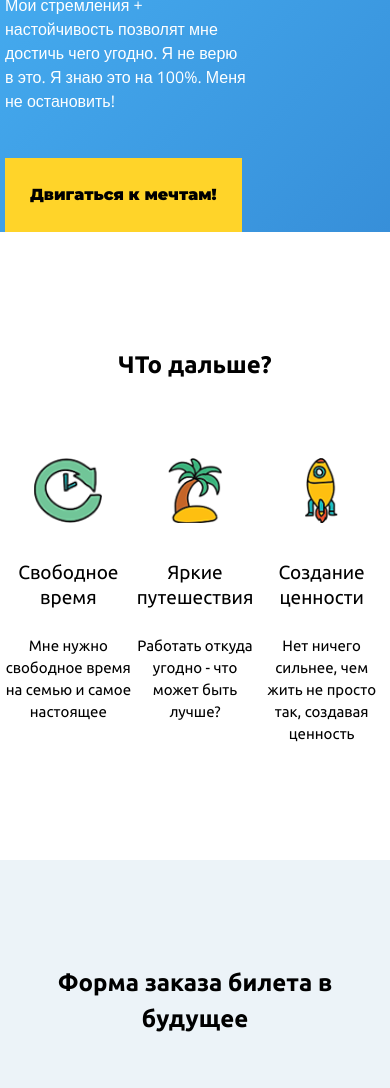
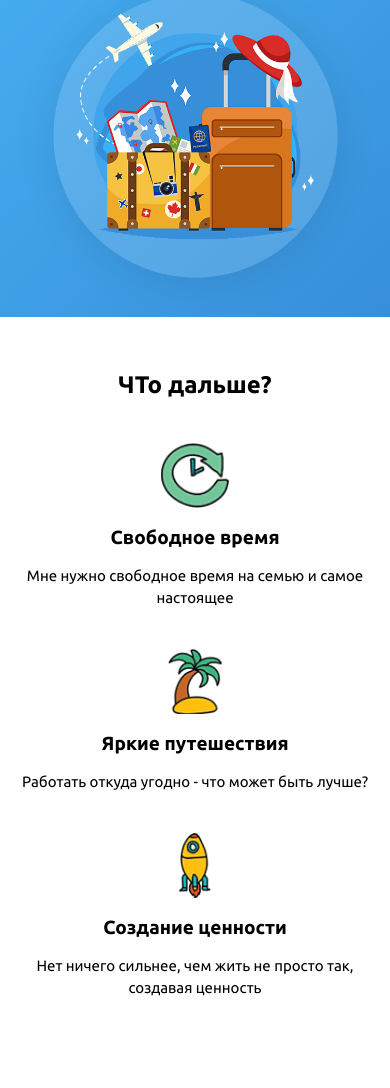
Before and after one commit to JustAlex322/wayUp, a plain HTML site: page index.html in a window 390 px wide. Shown: the part 471-1559 px from the top of the page. Drawn offline with nearby package versions, Linux system fonts and the light colour scheme.

Commit message:
adaptive

```diff
--- a/css/style.scss
+++ b/css/style.scss
@@ -6,8 +6,7 @@ $introductionColor:#fff;
 $linkColor:#ffd429;
 $bgTicket: #ecf3f8;
 .container {
-    max-width: 1160px;
-    padding: 0 5px;
+    max-width: 1170px;
     margin: 0 auto;
 }
 
@@ -82,7 +81,6 @@ $bgTicket: #ecf3f8;
         img {
             display: inline-block;
             margin-bottom: 30px;
-            // width: 50px;
             height: 65px;
         }
     }
@@ -145,3 +143,92 @@ $bgTicket: #ecf3f8;
         font-size: 14px;
     }
 }
+
+// 992 - 1200
+@media screen and (max-width: 1200px) {
+    .container {
+        max-width: 960px;
+    }
+}
+
+//768 - 992
+@media screen and (max-width: 992px) {
+    .container {
+        max-width: 720px;
+    }
+    .introduction {
+        &__link {
+            margin-bottom: 40px;
+        }
+    }
+}
+
+// 576 - 768
+@media screen and (max-width: 768px) {
+    .container {
+        max-width: 540px;
+    }
+    .introduction {
+        .wrapper {
+            flex-direction: column;
+        }
+        &__text {
+            width: 100%;
+        }
+        &__text-subtitle {
+            max-width: 100%;
+            margin-bottom: 25px;
+        }
+        &__link {
+            margin-bottom: 25px;
+            width: 100%;
+            text-align: center;
+        }
+        &__logo {
+            margin-bottom: 20px;
+        }
+        &__text-title {
+            font-size: 30px;
+            line-height: 1.2;
+            margin-bottom: 15px;
+            span {
+                font-size: 30px;
+            }
+        }
+    }
+    .further {
+        // .further__title
+        padding: 50px 0;
+        &__title {
+            margin-bottom: 40px;
+        }
+        .wrapper {
+            flex-direction: column;
+        }
+        // .further__item
+        &__item {
+            flex: 0 0 33.333%;
+        }
+        // .further__item-img
+        &__item-img {
+            img {
+                margin-bottom: 10px;
+            }
+        }
+        // .further__item-title
+        &__item-title {
+            margin-bottom: 15px;
+        }
+        // .further__item-subtitle
+        &__item-subtitle {
+            margin-bottom: 40px;
+        }
+    }
+}
+
+// 0 - 576
+@media screen and (max-width: 576px) {
+    .container {
+        max-width: 90%;
+    }
+}
--- a/index.html
+++ b/index.html
@@ -42,34 +42,34 @@
                     <div class="further__item-img">
                         <img src="img/further/clock.png" alt="">
                     </div>
-                    <div class="further__item-title title">
+                    <h2 class="further__item-title title">
                         Свободное время
-                    </div>
-                    <div class="further__item-subtitle">
+                    </h2>
+                    <p class="further__item-subtitle">
                         Мне нужно свободное время на семью и самое настоящее
-                    </div>
+                    </p>
                 </div>
                 <div class="further__item">
                     <div class="further__item-img">
                         <img src="img/further/palm.png" alt="">
                     </div>
-                    <div class="further__item-title title">
+                    <h2 class="further__item-title title">
                         Яркие путешествия
-                    </div>
-                    <div class="further__item-subtitle">
+                    </h2>
+                    <p class="further__item-subtitle">
                         Работать откуда угодно - что может быть лучше?
-                    </div>
+                    </p>
                 </div>
                 <div class="further__item">
                     <div class="further__item-img">
                         <img src="img/further/rocket.png" alt="">
                     </div>
-                    <div class="further__item-title title">
+                    <h2 class="further__item-title title">
                         Создание ценности
-                    </div>
-                    <div class="further__item-subtitle">
+                    </h2>
+                    <p class="further__item-subtitle">
                         Нет ничего сильнее, чем жить не просто так, создавая ценность
-                    </div>
+                    </p>
                 </div>
             </div>
         </div>
@@ -93,9 +93,9 @@
 
     <footer class="footer">
         <div class="container">
-            <div class="footer__text">
+            <p class="footer__text">
                 © Все мои мечты защищены моим трудолюбием
-            </div>
+            </p>
         </div>
     </footer>
 </body>
```
Also changed, not shown: css/style.css, 1 other file.
